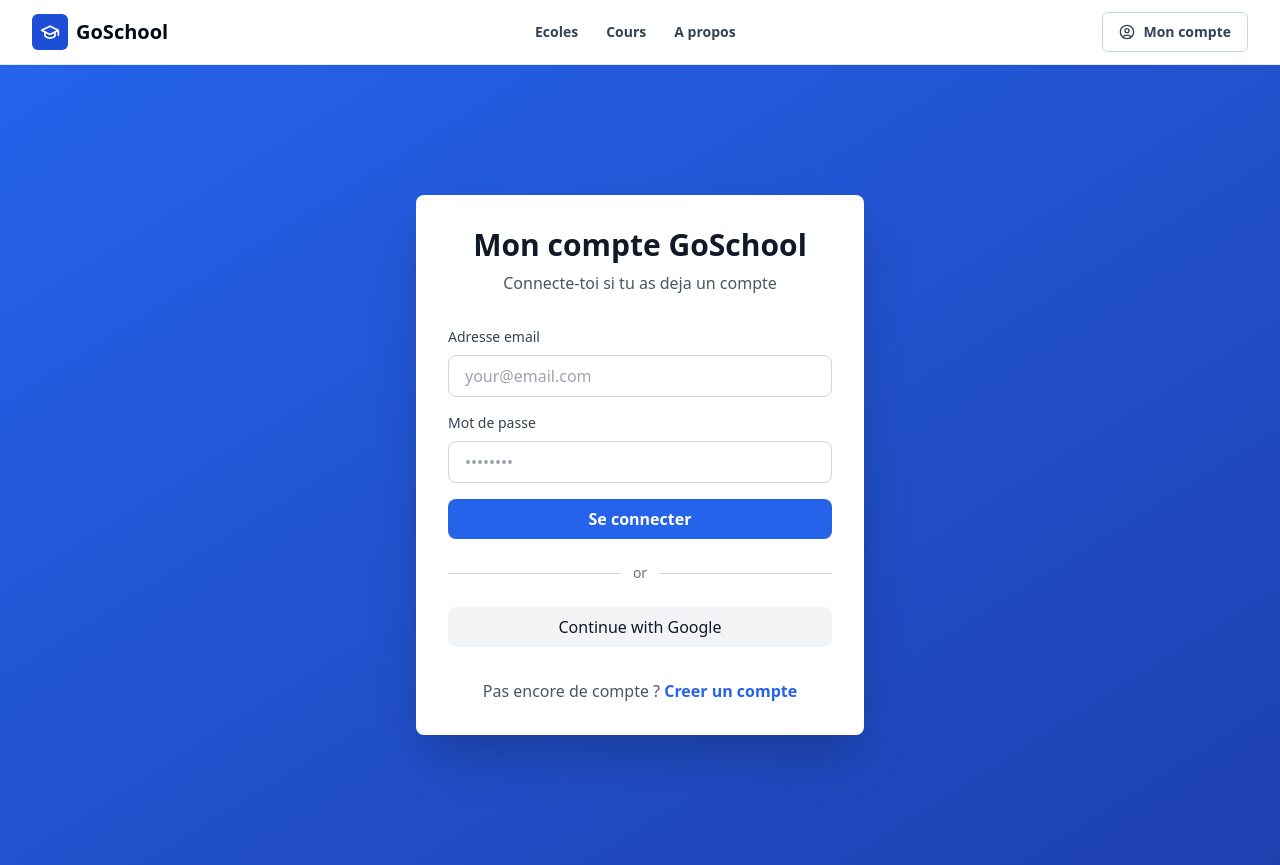
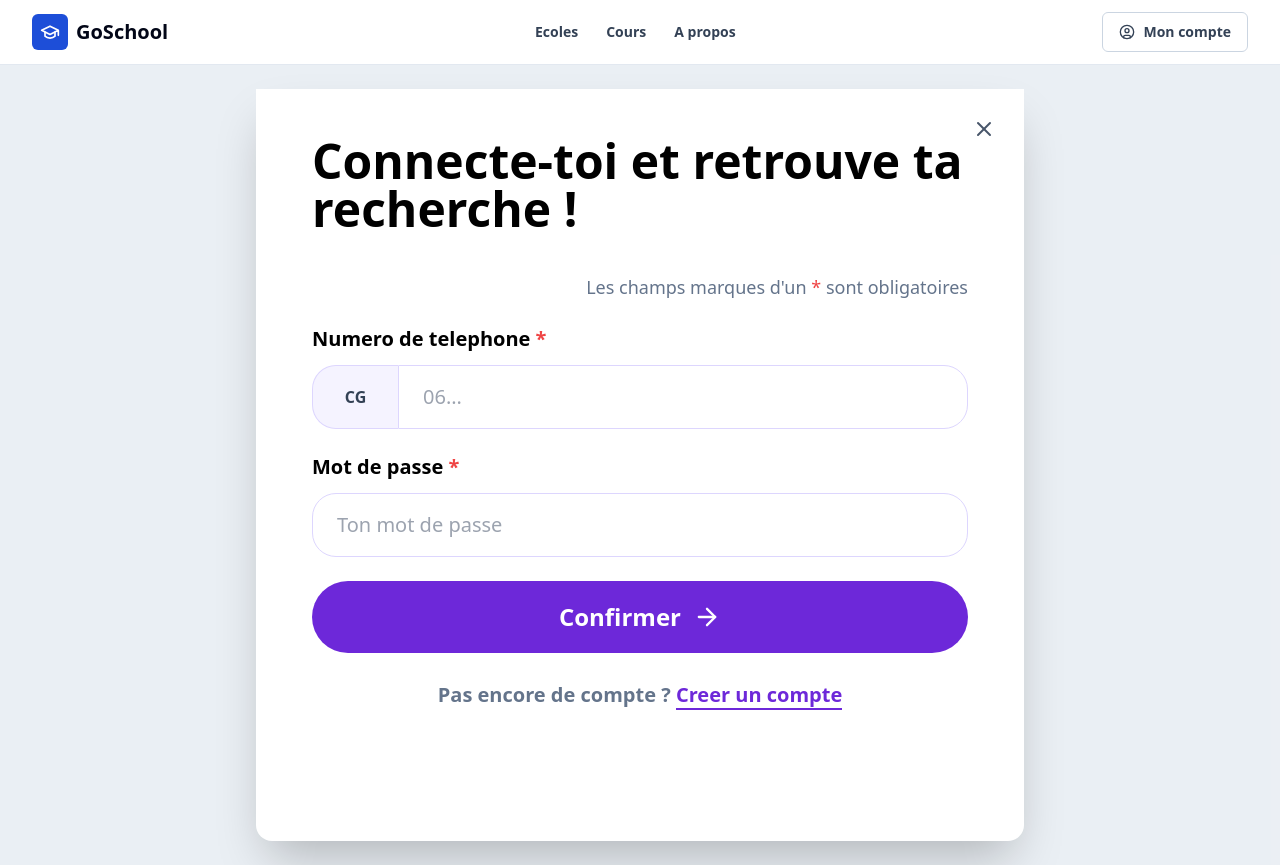
Before and after one commit to FDidier04/GoSchool, a Next.js app in the folder findschool/frontend/: page /auth/login in a window 1280 px wide. Built offline with nearby package versions, Linux system fonts and the light colour scheme.

Commit message:
Style account modal flow

```diff
--- a/findschool/frontend/app/auth/login/page.tsx
+++ b/findschool/frontend/app/auth/login/page.tsx
@@ -3,6 +3,7 @@
 import React, { useState } from 'react';
 import Link from 'next/link';
 import { useRouter } from 'next/navigation';
+import { ArrowRight, X } from 'lucide-react';
 import { apiClient } from '@/lib/api';
 import { useAppStore } from '@/lib/store';
 
@@ -13,34 +14,32 @@ export default function LoginPage() {
   const [loading, setLoading] = useState(false);
   const [error, setError] = useState('');
   const [formData, setFormData] = useState({
-    email: '',
+    phone: '',
     password: '',
   });
 
-  const handleChange = (e: React.ChangeEvent<HTMLInputElement>) => {
+  const handleChange = (event: React.ChangeEvent<HTMLInputElement>) => {
     setFormData({
       ...formData,
-      [e.target.name]: e.target.value,
+      [event.target.name]: event.target.value,
     });
   };
 
-  const handleSubmit = async (e: React.FormEvent) => {
-    e.preventDefault();
+  const handleSubmit = async (event: React.FormEvent) => {
+    event.preventDefault();
     setError('');
     setLoading(true);
 
     try {
-      const response = await apiClient.login(formData.email, formData.password);
+      const response = await apiClient.login(formData.phone, formData.password);
 
       if (response.success) {
-        // Store token
         localStorage.setItem('auth_token', response.data!.token);
 
-        // Mock user data (should come from API)
         setUser({
           id: '1',
-          email: formData.email,
-          fullName: 'User',
+          email: formData.phone,
+          fullName: 'Utilisateur GoSchool',
           role: 'student',
           createdAt: new Date(),
           updatedAt: new Date(),
@@ -48,48 +47,63 @@ export default function LoginPage() {
 
         router.push('/dashboard');
       } else {
-        setError(response.error || 'Login failed');
+        setError(response.error || 'Connexion impossible');
       }
-    } catch (error: any) {
-      setError(error.message || 'An error occurred');
+    } catch (requestError: any) {
+      setError(requestError.message || 'Une erreur est survenue');
     } finally {
       setLoading(false);
     }
   };
 
   return (
-    <div className="min-h-screen bg-gradient-to-br from-primary to-secondary flex items-center justify-center px-4">
-      <div className="bg-white rounded-lg shadow-2xl p-8 max-w-md w-full">
-        <h1 className="text-3xl font-bold text-center text-gray-900 mb-2">Mon compte GoSchool</h1>
-        <p className="text-center text-gray-600 mb-8">Connecte-toi si tu as deja un compte</p>
+    <main className="min-h-screen bg-slate-200/70 px-4 py-6">
+      <section className="relative mx-auto min-h-[calc(100vh-3rem)] max-w-3xl overflow-y-auto rounded-b-2xl bg-white px-6 py-12 shadow-2xl sm:px-12 lg:px-14">
+        <Link
+          href="/"
+          className="absolute right-5 top-5 inline-flex h-10 w-10 items-center justify-center rounded-full text-slate-600 hover:bg-slate-100"
+          aria-label="Fermer"
+        >
+          <X className="h-6 w-6" />
+        </Link>
+
+        <h1 className="max-w-2xl text-4xl font-black leading-tight tracking-normal text-black sm:text-5xl">
+          Connecte-toi et retrouve ta recherche !
+        </h1>
+        <p className="mt-10 text-right text-lg text-slate-500">
+          Les champs marques d&apos;un <span className="text-red-500">*</span> sont obligatoires
+        </p>
 
         {error && (
-          <div className="bg-red-50 border border-red-200 text-red-700 px-4 py-3 rounded-lg mb-6">
+          <div className="mt-5 rounded-lg border border-red-200 bg-red-50 px-4 py-3 text-red-700">
             {error}
           </div>
         )}
 
-        <form onSubmit={handleSubmit} className="space-y-4">
-          {/* Email */}
+        <form onSubmit={handleSubmit} className="mt-6 space-y-6">
           <div>
-            <label className="block text-sm font-medium text-gray-700 mb-2">
-              Adresse email
+            <label className="mb-3 block text-xl font-black text-black">
+              Numero de telephone <span className="text-red-500">*</span>
             </label>
-            <input
-              type="email"
-              name="email"
-              value={formData.email}
-              onChange={handleChange}
-              required
-              className="w-full px-4 py-2 border border-gray-300 rounded-lg focus:outline-none focus:ring-2 focus:ring-primary"
-              placeholder="your@email.com"
-            />
+            <div className="grid grid-cols-[86px_1fr]">
+              <div className="flex min-h-16 items-center justify-center rounded-l-3xl border border-r-0 border-violet-200 bg-violet-50 font-black text-slate-700">
+                CG
+              </div>
+              <input
+                type="tel"
+                name="phone"
+                value={formData.phone}
+                onChange={handleChange}
+                required
+                className="min-h-16 min-w-0 rounded-r-3xl border border-violet-200 px-6 text-xl outline-none focus:border-violet-400 focus:ring-4 focus:ring-violet-100"
+                placeholder="06..."
+              />
+            </div>
           </div>
 
-          {/* Password */}
           <div>
-            <label className="block text-sm font-medium text-gray-700 mb-2">
-              Mot de passe
+            <label className="mb-3 block text-xl font-black text-black">
+              Mot de passe <span className="text-red-500">*</span>
             </label>
             <input
               type="password"
@@ -97,43 +111,28 @@ export default function LoginPage() {
               value={formData.password}
               onChange={handleChange}
               required
-              className="w-full px-4 py-2 border border-gray-300 rounded-lg focus:outline-none focus:ring-2 focus:ring-primary"
-              placeholder="••••••••"
+              className="min-h-16 w-full rounded-3xl border border-violet-200 px-6 text-xl outline-none focus:border-violet-400 focus:ring-4 focus:ring-violet-100"
+              placeholder="Ton mot de passe"
             />
           </div>
 
-          {/* Submit */}
           <button
             type="submit"
             disabled={loading}
-            className="w-full bg-primary text-white py-2 rounded-lg font-semibold hover:bg-secondary transition disabled:opacity-50"
+            className="inline-flex min-h-[72px] w-full items-center justify-center gap-3 rounded-full bg-violet-700 px-6 text-2xl font-black text-white transition hover:bg-violet-800 disabled:opacity-60"
           >
-            {loading ? 'Connexion...' : 'Se connecter'}
+            {loading ? 'Connexion...' : 'Confirmer'}
+            <ArrowRight className="h-7 w-7" />
           </button>
         </form>
 
-        {/* Divider */}
-        <div className="my-6 flex items-center">
-          <div className="flex-1 border-t border-gray-300"></div>
-          <span className="px-3 text-gray-500 text-sm">or</span>
-          <div className="flex-1 border-t border-gray-300"></div>
-        </div>
-
-        {/* Social Login (placeholders) */}
-        <div className="space-y-3">
-          <button className="w-full bg-gray-100 text-gray-900 py-2 rounded-lg font-medium hover:bg-gray-200 transition">
-            Continue with Google
-          </button>
-        </div>
-
-        {/* Sign Up Link */}
-        <p className="text-center text-gray-600 mt-8">
+        <p className="mt-7 text-center text-xl font-bold text-slate-500">
           Pas encore de compte ?{' '}
-          <Link href="/auth/signup" className="text-primary font-semibold hover:underline">
+          <Link href="/auth/signup" className="border-b-2 border-violet-700 text-violet-700">
             Creer un compte
           </Link>
         </p>
-      </div>
-    </div>
+      </section>
+    </main>
   );
 }
--- a/findschool/frontend/app/auth/signup/page.tsx
+++ b/findschool/frontend/app/auth/signup/page.tsx
@@ -3,6 +3,7 @@
 import React, { useState } from 'react';
 import Link from 'next/link';
 import { useRouter } from 'next/navigation';
+import { ArrowRight, X } from 'lucide-react';
 import { apiClient } from '@/lib/api';
 import { useAppStore } from '@/lib/store';
 
@@ -13,25 +14,24 @@ export default function SignupPage() {
   const [loading, setLoading] = useState(false);
   const [error, setError] = useState('');
   const [formData, setFormData] = useState({
-    email: '',
+    phone: '',
     password: '',
     confirmPassword: '',
     fullName: '',
     role: 'student',
   });
 
-  const handleChange = (e: React.ChangeEvent<HTMLInputElement | HTMLSelectElement>) => {
+  const handleChange = (event: React.ChangeEvent<HTMLInputElement | HTMLSelectElement>) => {
     setFormData({
       ...formData,
-      [e.target.name]: e.target.value,
+      [event.target.name]: event.target.value,
     });
   };
 
-  const handleSubmit = async (e: React.FormEvent) => {
-    e.preventDefault();
+  const handleSubmit = async (event: React.FormEvent) => {
+    event.preventDefault();
     setError('');
 
-    // Validation
     if (formData.password !== formData.confirmPassword) {
       setError('Les mots de passe ne correspondent pas');
       return;
@@ -46,7 +46,7 @@ export default function SignupPage() {
 
     try {
       const response = await apiClient.signup({
-        email: formData.email,
+        email: formData.phone,
         password: formData.password,
         fullName: formData.fullName,
         role: formData.role,
@@ -57,7 +57,7 @@ export default function SignupPage() {
 
         setUser({
           id: '1',
-          email: formData.email,
+          email: formData.phone,
           fullName: formData.fullName,
           role: formData.role as 'student' | 'teacher' | 'professional' | 'school_admin',
           createdAt: new Date(),
@@ -66,32 +66,43 @@ export default function SignupPage() {
 
         router.push('/dashboard');
       } else {
-        setError(response.error || 'Signup failed');
+        setError(response.error || 'Creation du compte impossible');
       }
-    } catch (error: any) {
-      setError(error.message || 'An error occurred');
+    } catch (requestError: any) {
+      setError(requestError.message || 'Une erreur est survenue');
     } finally {
       setLoading(false);
     }
   };
 
   return (
-    <div className="min-h-screen bg-gradient-to-br from-primary to-secondary flex items-center justify-center px-4 py-8">
-      <div className="bg-white rounded-lg shadow-2xl p-8 max-w-md w-full">
-        <h1 className="text-3xl font-bold text-center text-gray-900 mb-2">Creer un compte</h1>
-        <p className="text-center text-gray-600 mb-8">Rejoins GoSchool gratuitement</p>
+    <main className="min-h-screen bg-slate-200/70 px-4 py-6">
+      <section className="relative mx-auto min-h-[calc(100vh-3rem)] max-w-3xl overflow-y-auto rounded-b-2xl bg-white px-6 py-12 shadow-2xl sm:px-12 lg:px-14">
+        <Link
+          href="/"
+          className="absolute right-5 top-5 inline-flex h-10 w-10 items-center justify-center rounded-full text-slate-600 hover:bg-slate-100"
+          aria-label="Fermer"
+        >
+          <X className="h-6 w-6" />
+        </Link>
+
+        <h1 className="max-w-2xl text-4xl font-black leading-tight tracking-normal text-black sm:text-5xl">
+          Cree ton compte GoSchool !
+        </h1>
+        <p className="mt-10 text-right text-lg text-slate-500">
+          Les champs marques d&apos;un <span className="text-red-500">*</span> sont obligatoires
+        </p>
 
         {error && (
-          <div className="bg-red-50 border border-red-200 text-red-700 px-4 py-3 rounded-lg mb-6">
+          <div className="mt-5 rounded-lg border border-red-200 bg-red-50 px-4 py-3 text-red-700">
             {error}
           </div>
         )}
 
-        <form onSubmit={handleSubmit} className="space-y-4">
-          {/* Full Name */}
+        <form onSubmit={handleSubmit} className="mt-6 space-y-6">
           <div>
-            <label className="block text-sm font-medium text-gray-700 mb-2">
-              Nom complet
+            <label className="mb-3 block text-xl font-black text-black">
+              Nom complet <span className="text-red-500">*</span>
             </label>
             <input
               type="text"
@@ -99,37 +110,40 @@ export default function SignupPage() {
               value={formData.fullName}
               onChange={handleChange}
               required
-              className="w-full px-4 py-2 border border-gray-300 rounded-lg focus:outline-none focus:ring-2 focus:ring-primary"
-              placeholder="John Doe"
+              className="min-h-16 w-full rounded-3xl border border-violet-200 px-6 text-xl outline-none focus:border-violet-400 focus:ring-4 focus:ring-violet-100"
+              placeholder="Ton nom complet"
             />
           </div>
 
-          {/* Email */}
           <div>
-            <label className="block text-sm font-medium text-gray-700 mb-2">
-              Adresse email
+            <label className="mb-3 block text-xl font-black text-black">
+              Numero de telephone <span className="text-red-500">*</span>
             </label>
-            <input
-              type="email"
-              name="email"
-              value={formData.email}
-              onChange={handleChange}
-              required
-              className="w-full px-4 py-2 border border-gray-300 rounded-lg focus:outline-none focus:ring-2 focus:ring-primary"
-              placeholder="your@email.com"
-            />
+            <div className="grid grid-cols-[86px_1fr]">
+              <div className="flex min-h-16 items-center justify-center rounded-l-3xl border border-r-0 border-violet-200 bg-violet-50 font-black text-slate-700">
+                CG
+              </div>
+              <input
+                type="tel"
+                name="phone"
+                value={formData.phone}
+                onChange={handleChange}
+                required
+                className="min-h-16 min-w-0 rounded-r-3xl border border-violet-200 px-6 text-xl outline-none focus:border-violet-400 focus:ring-4 focus:ring-violet-100"
+                placeholder="06..."
+              />
+            </div>
           </div>
 
-          {/* Role */}
           <div>
-            <label className="block text-sm font-medium text-gray-700 mb-2">
-              Je suis...
+            <label className="mb-3 block text-xl font-black text-black">
+              Profil <span className="text-red-500">*</span>
             </label>
             <select
               name="role"
               value={formData.role}
               onChange={handleChange}
-              className="w-full px-4 py-2 border border-gray-300 rounded-lg focus:outline-none focus:ring-2 focus:ring-primary"
+              className="min-h-16 w-full rounded-3xl border border-violet-200 bg-white px-6 text-xl outline-none focus:border-violet-400 focus:ring-4 focus:ring-violet-100"
             >
               <option value="student">Eleve / Etudiant</option>
               <option value="teacher">Professeur</option>
@@ -138,10 +152,9 @@ export default function SignupPage() {
             </select>
           </div>
 
-          {/* Password */}
           <div>
-            <label className="block text-sm font-medium text-gray-700 mb-2">
-              Mot de passe
+            <label className="mb-3 block text-xl font-black text-black">
+              Mot de passe <span className="text-red-500">*</span>
             </label>
             <input
               type="password"
@@ -149,16 +162,14 @@ export default function SignupPage() {
               value={formData.password}
               onChange={handleChange}
               required
-              className="w-full px-4 py-2 border border-gray-300 rounded-lg focus:outline-none focus:ring-2 focus:ring-primary"
-              placeholder="â€¢â€¢â€¢â€¢â€¢â€¢â€¢â€¢"
+              className="min-h-16 w-full rounded-3xl border border-violet-200 px-6 text-xl outline-none focus:border-violet-400 focus:ring-4 focus:ring-violet-100"
+              placeholder="8 caracteres minimum"
             />
-            <p className="text-xs text-gray-500 mt-1">At least 8 characters</p>
           </div>
 
-          {/* Confirm Password */}
           <div>
-            <label className="block text-sm font-medium text-gray-700 mb-2">
-              Confirmer le mot de passe
+            <label className="mb-3 block text-xl font-black text-black">
+              Confirmer le mot de passe <span className="text-red-500">*</span>
             </label>
             <input
               type="password"
@@ -166,29 +177,28 @@ export default function SignupPage() {
               value={formData.confirmPassword}
               onChange={handleChange}
               required
-              className="w-full px-4 py-2 border border-gray-300 rounded-lg focus:outline-none focus:ring-2 focus:ring-primary"
-              placeholder="â€¢â€¢â€¢â€¢â€¢â€¢â€¢â€¢"
+              className="min-h-16 w-full rounded-3xl border border-violet-200 px-6 text-xl outline-none focus:border-violet-400 focus:ring-4 focus:ring-violet-100"
+              placeholder="Repete ton mot de passe"
             />
           </div>
 
-          {/* Submit */}
           <button
             type="submit"
             disabled={loading}
-            className="w-full bg-primary text-white py-2 rounded-lg font-semibold hover:bg-secondary transition disabled:opacity-50"
+            className="inline-flex min-h-[72px] w-full items-center justify-center gap-3 rounded-full bg-violet-700 px-6 text-2xl font-black text-white transition hover:bg-violet-800 disabled:opacity-60"
           >
-            {loading ? 'Creation du compte...' : 'Creer mon compte'}
+            {loading ? 'Creation...' : 'Creer mon compte'}
+            <ArrowRight className="h-7 w-7" />
           </button>
         </form>
 
-        {/* Login Link */}
-        <p className="text-center text-gray-600 mt-8">
-          Tu as deja un compte ?{' '}
-          <Link href="/auth/login" className="text-primary font-semibold hover:underline">
+        <p className="mt-7 text-center text-xl font-bold text-slate-500">
+          Deja inscrit ?{' '}
+          <Link href="/auth/login" className="border-b-2 border-violet-700 text-violet-700">
             Se connecter
           </Link>
         </p>
-      </div>
-    </div>
+      </section>
+    </main>
   );
 }
```
Also changed, not shown: 1 other file (tests, documents, lock files or other folders).
